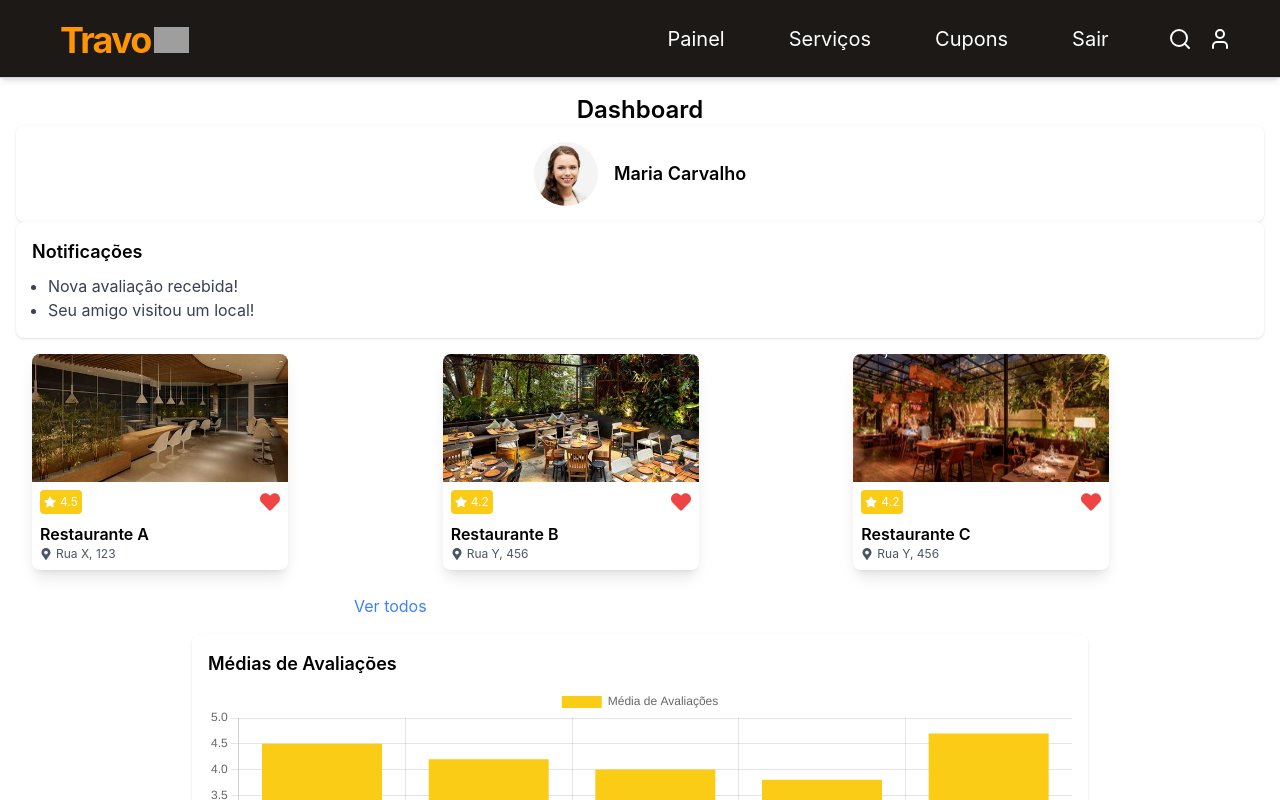
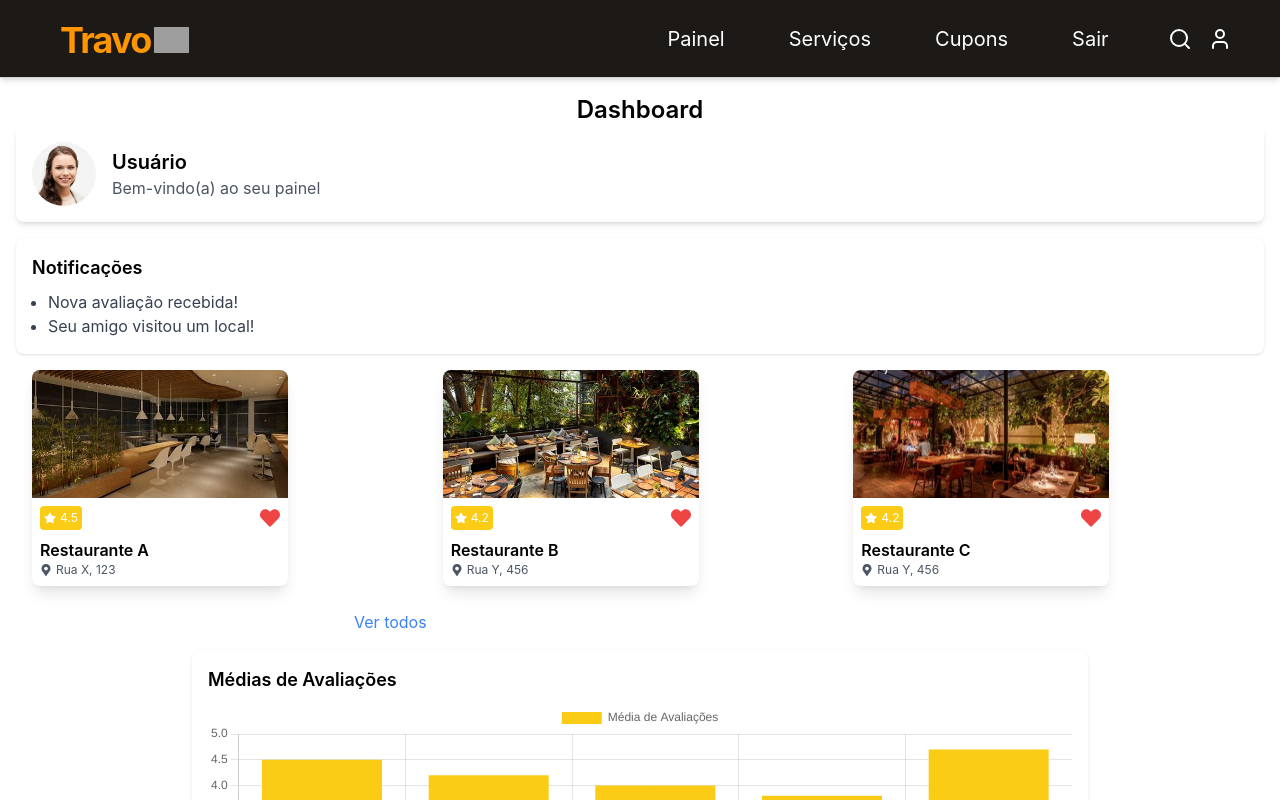
Before and after one commit to Travooo/Front, a React (Vite) app: page /painel in a window 1280 px wide. Shown: the top 800 px of the page. Built offline with nearby package versions, Linux system fonts and the light colour scheme; no server answers; grey boxes are pictures that could not be loaded.

Commit message:
Tentantiva de puxar o nome_fantasia para tela de painel

```diff
--- a/src/painel/components/userProfile.jsx
+++ b/src/painel/components/userProfile.jsx
@@ -1,10 +1,17 @@
-import React from "react";
+import React from 'react';
 
 const UserProfile = ({ name, image }) => {
   return (
-    <div className="flex items-center justify-center space-x-4 p-4 bg-white shadow rounded-lg">
-      <img src={image} alt="Perfil" className="w-16 h-16 rounded-full object-cover" />
-      <h2 className="text-lg font-semibold">{name}</h2>
+    <div className="bg-white p-4 rounded-lg shadow-md mb-4 flex items-center">
+      <img
+        src={image}
+        alt={`Foto de ${name}`}
+        className="w-16 h-16 rounded-full mr-4 object-cover"
+      />
+      <div>
+        <h2 className="text-xl font-semibold">{name}</h2>
+        <p className="text-gray-600">Bem-vindo(a) ao seu painel</p>
+      </div>
     </div>
   );
 };
--- a/src/painel/page.jsx
+++ b/src/painel/page.jsx
@@ -1,21 +1,66 @@
-import React from "react";
+import React, { useState, useEffect } from "react";
 import Header from "../components/header";
 import Footer from "../components/footer";
 import UserProfile from "./components/userProfile";
 import EstablishmentList from "./components/establishmentList";
 import ReviewChart from "./components/reviewChart";
 import Notifications from "./components/notifications";
+import UserService from "./userService";
 
 export default function Dashboard() {
-  const token = localStorage.getItem('token'); //TOKEN DE ACESSO
+  const [userData, setUserData] = useState({
+    name: "Carregando...", // Alterado de name_fantasia para name para consistência
+    image: "/imagens/pessoa.jpg"
+  });
+
+  useEffect(() => {
+    // Função para buscar os dados do usuário
+    const fetchUserData = async () => {
+      try {
+
+        // Verificar se o token existe
+        const token = localStorage.getItem("token");
+        if (!token) {
+          console.error("Token não encontrado");
+          // Se não houver token, defina o nome como "Usuário" e retorne
+          setUserData({
+            name: "Usuário",
+            image: "/imagens/pessoa.jpg"
+          });
+          return;
+        }
+
+        // Buscar os dados do usuário logado
+        const user = await UserService.getCurrentUser();
+        console.log("Objeto user retornado pelo UserService:", user); // Adicionado para depuração
+
+        // Atualizar o estado com os dados do usuário
+        setUserData({
+          name: user.nome || "Usuário",
+          image: "/imagens/pessoa.jpg" // Mantém a imagem padrão
+        });
+      } catch (error) {
+        console.error("Erro ao buscar dados do usuário:", error);
+        // Em caso de erro, mantém os dados padrão
+        setUserData({
+          name: "Usuário",
+          image: "/imagens/pessoa.jpg"
+        });
+      }
+    };
+
+    // Chamar a função para buscar os dados
+    fetchUserData();
+  }, []); // Array vazio para executar apenas uma vez na montagem do componente
+
   return (
     <div>
       <Header />
       <main className="p-4">
         <h1 className="text-2xl font-semibold text-center">Dashboard</h1>
 
-        {/* Perfil do Usuário */}
-        <UserProfile name="Maria Carvalho" image="/imagens/pessoa.jpg" />
+        {/* Perfil do Usuário - Agora usando os dados dinâmicos */}
+        <UserProfile name={userData.name} image={userData.image} />
 
         {/* Notificações */}
         <Notifications notifications={["Nova avaliação recebida!", "Seu amigo visitou um local!"]} />
@@ -35,8 +80,6 @@ export default function Dashboard() {
           { name: "Restaurante D", rating: 3.8 },
           { name: "Restaurante E", rating: 4.7 }
         ]} />
-
-
       </main>
       <Footer />
     </div>
```
